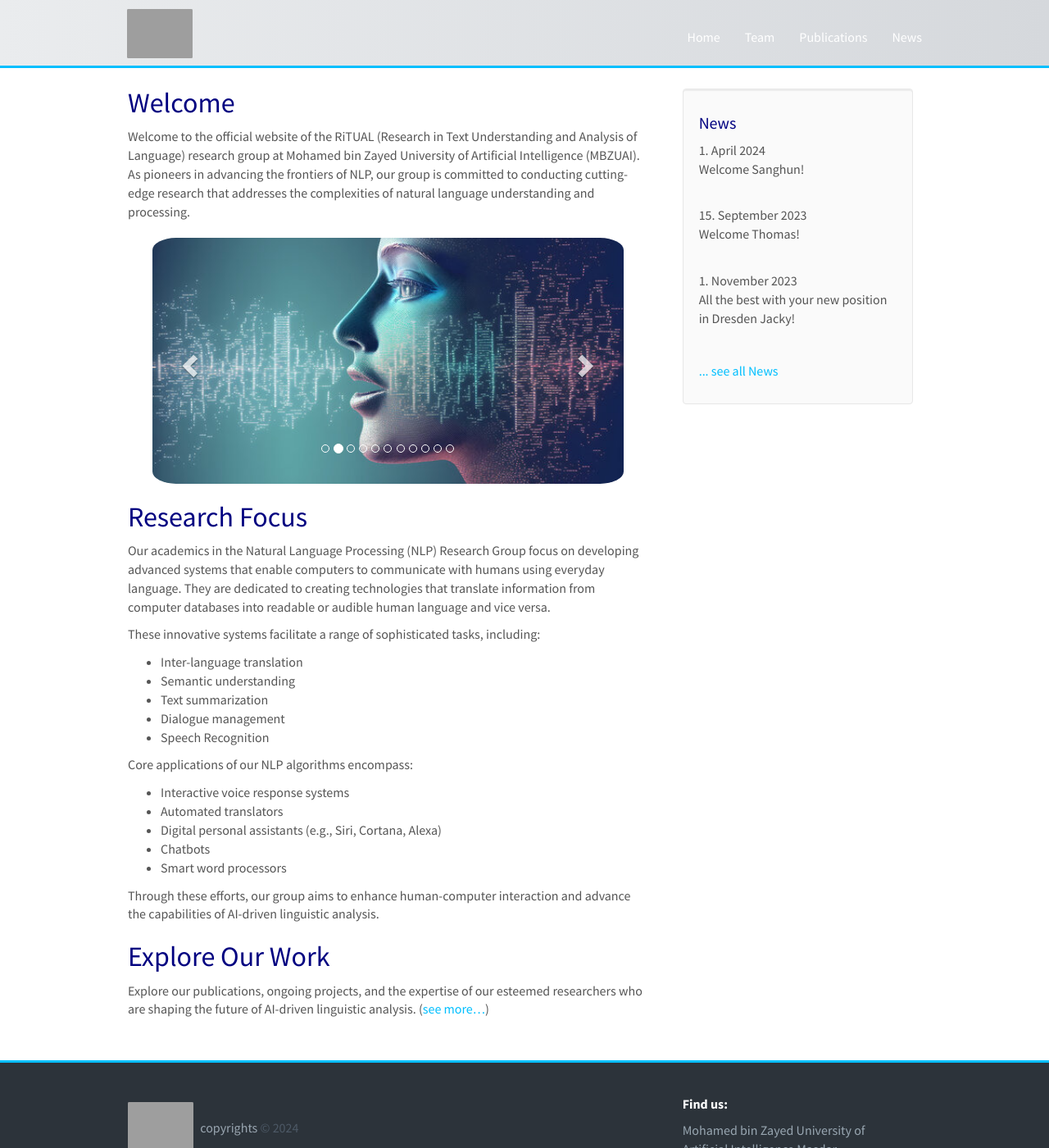
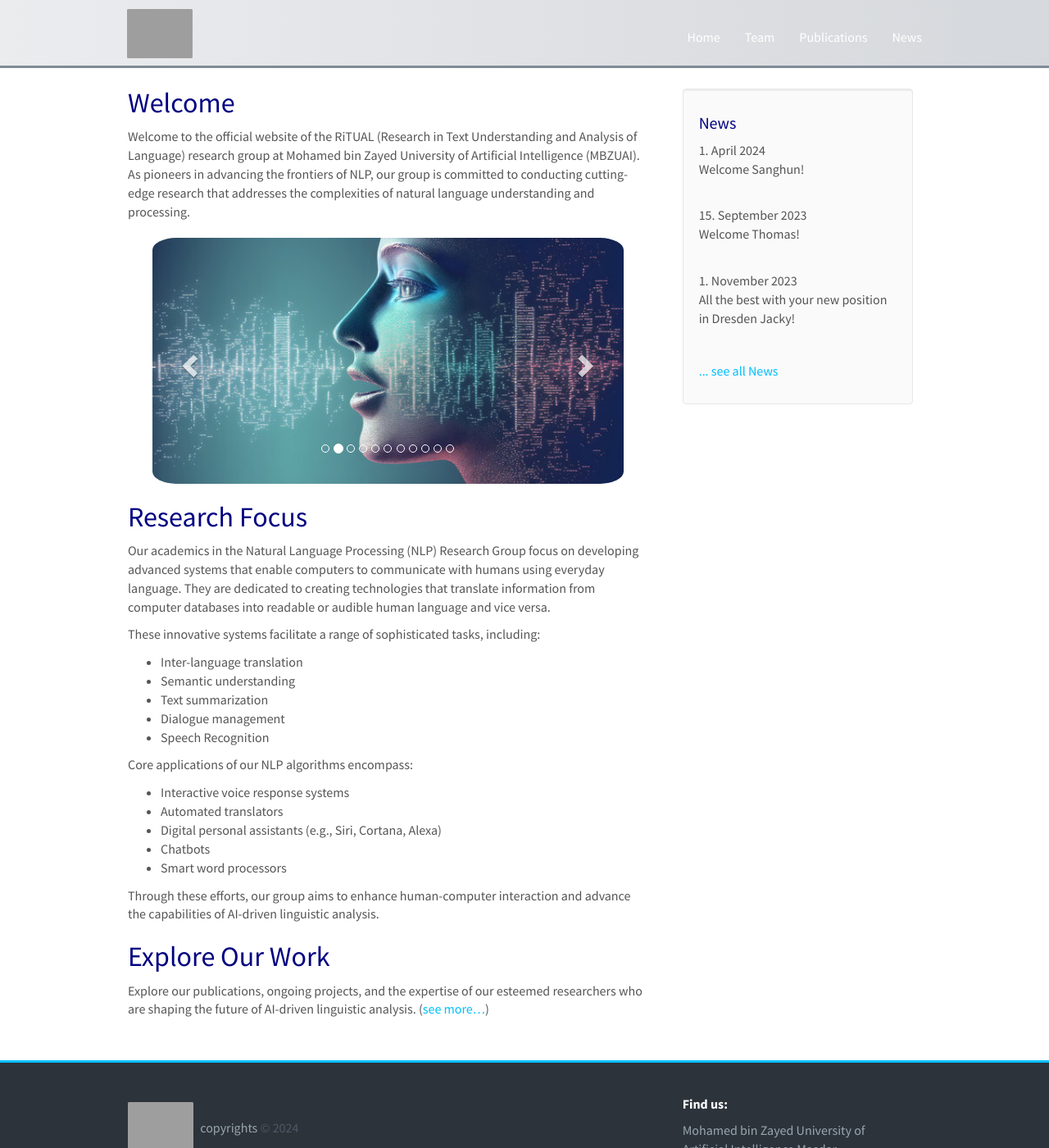
Before and after one commit to RamzaBasharat/MBZUAI, a Jekyll site: the page built from _pages/home.md, in a window 1280 px wide and 1400 px high. Shown: the whole window at 82% size. Built offline with Jekyll 4.4.1, drawn with Linux system fonts in a browser that asks for light colours; nearby versions of some CDN libraries.

Commit message:
updaing news page

```diff
--- a/css/main.scss
+++ b/css/main.scss
@@ -194,7 +194,7 @@ color:#99a7b2;
 //     background-color: #2c333a; /* Background color */
     background: linear-gradient(to right, #EAECEE, #D5D8DC);
     border: none; /* Remove the default border */
-    border-bottom: 3px solid #00bfff;
+    border-bottom: 3px solid #808B96;
     padding: 20px 0px 10px 0px;
     border-radius: 0px;
 }
```
